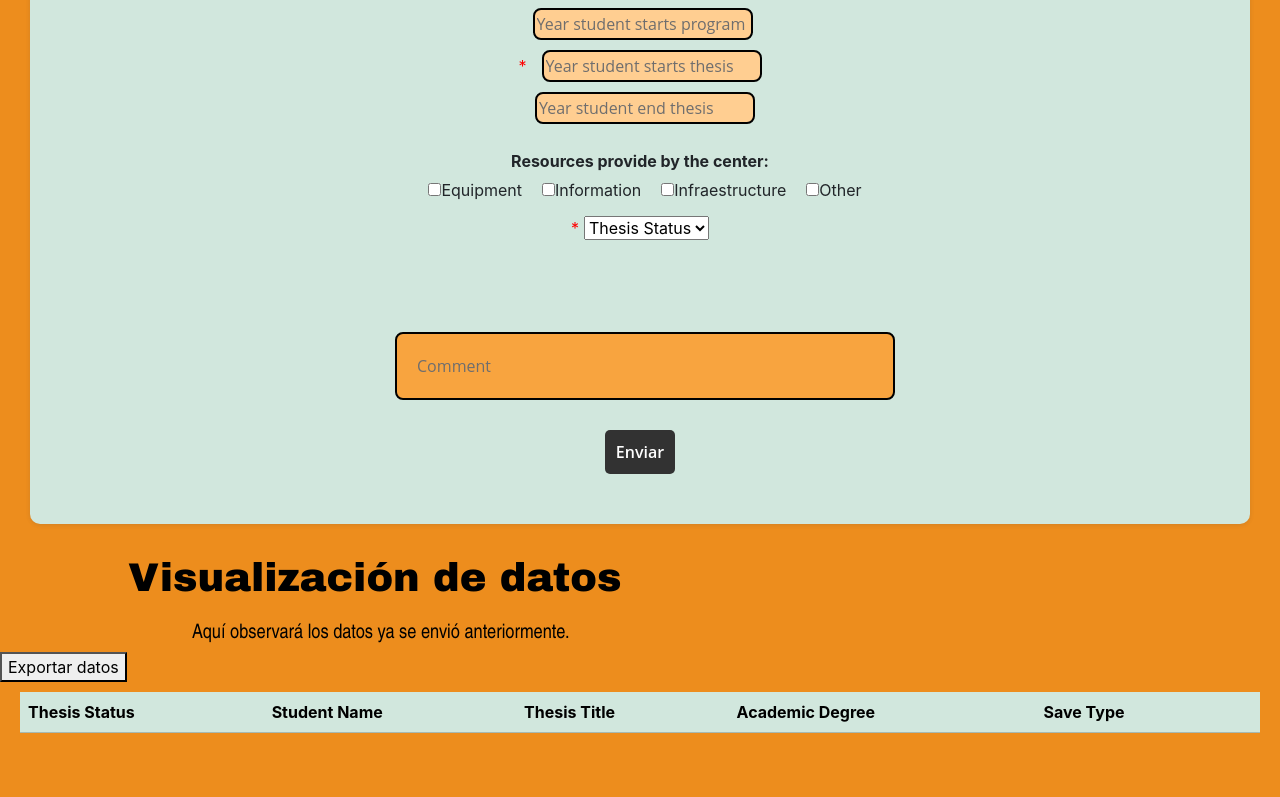
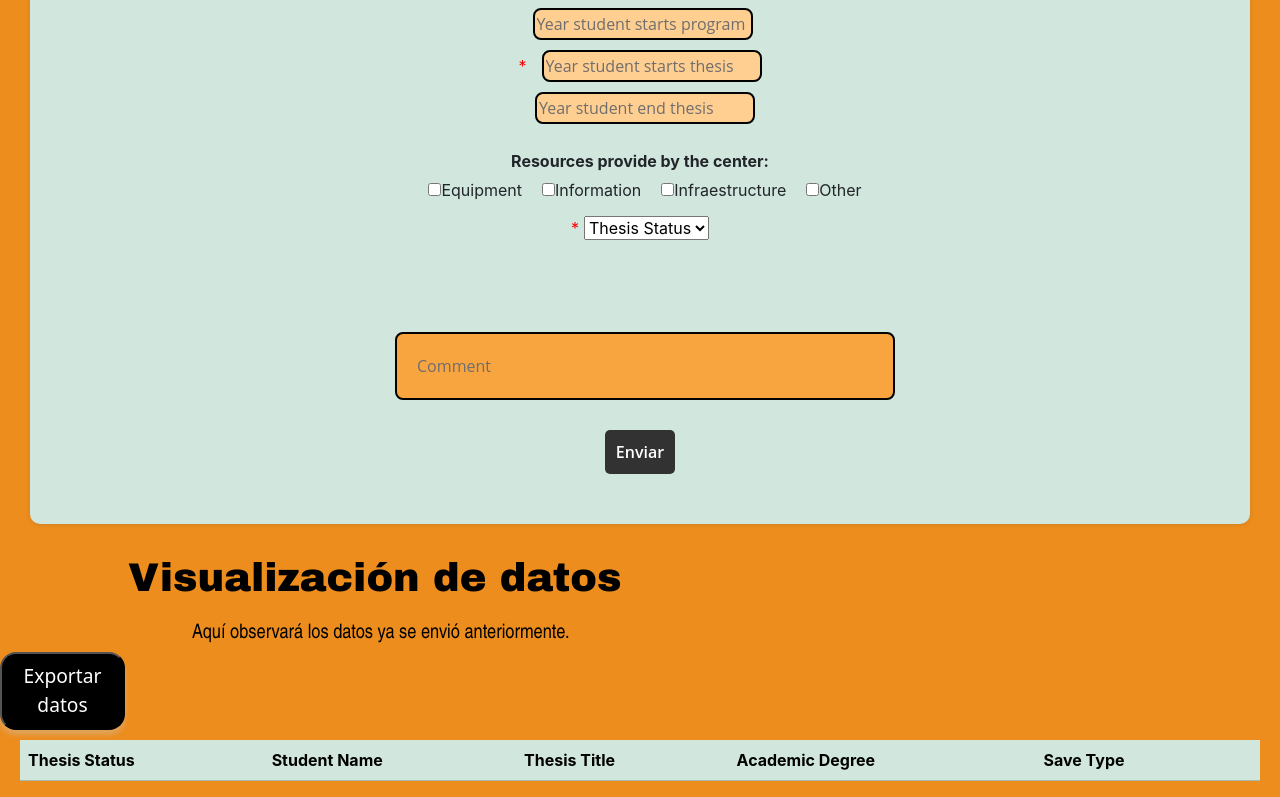
Before and after one commit to Catsblues/Ac3e, a React (Create React App) app in the folder ac3e/: page /Inicio/a8 in a window 1280 px wide. Shown: the part 730-1527 px from the top of the page. Before the commit the page ends 1479 px from the top, so only its background shows below. Built offline with nearby package versions, Linux system fonts and the light colour scheme; no server answers.

Commit message:
Update A8.js

```diff
--- a/ac3e/src/A8/A8.js
+++ b/ac3e/src/A8/A8.js
@@ -468,7 +468,7 @@ const handlePosteriorChange = (e) => {
 
           funccion();
           setActualizar(true);
-          window.location.reload();
+          //window.location.reload();
             }}>
 
           <span>
@@ -689,7 +689,7 @@ const handlePosteriorChange = (e) => {
       <h3 className="text">Aquí observará los datos ya se envió anteriormente.</h3>
 
 
-      <button classname="exports" onClick={()=>{exportData()}}> Exportar datos</button>
+      <button className="exports" onClick={()=>{exportData()}}> Exportar datos</button>
 
         <div className="tabla">
         <table className="table table-success table-striped rounded">
```
